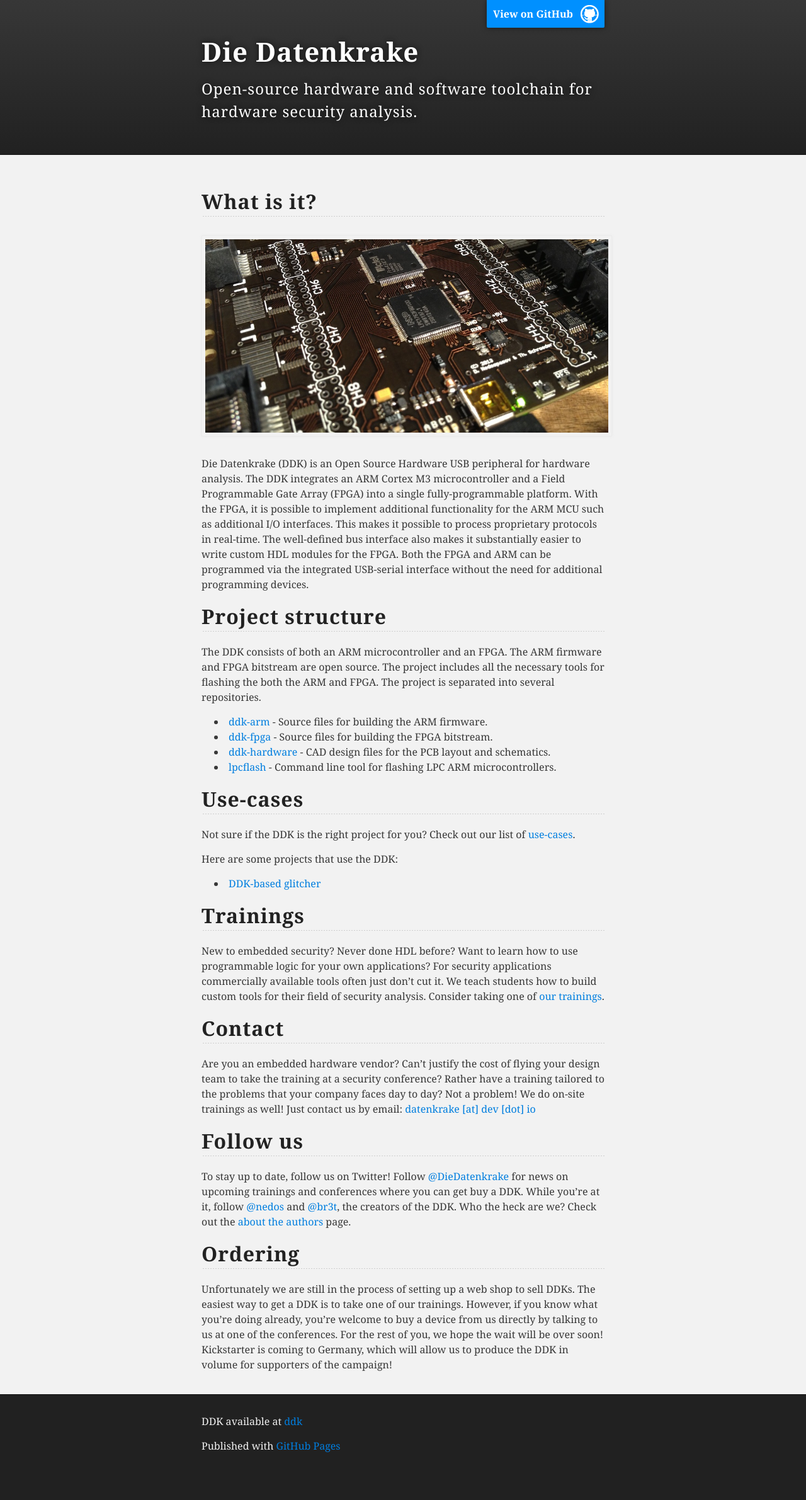
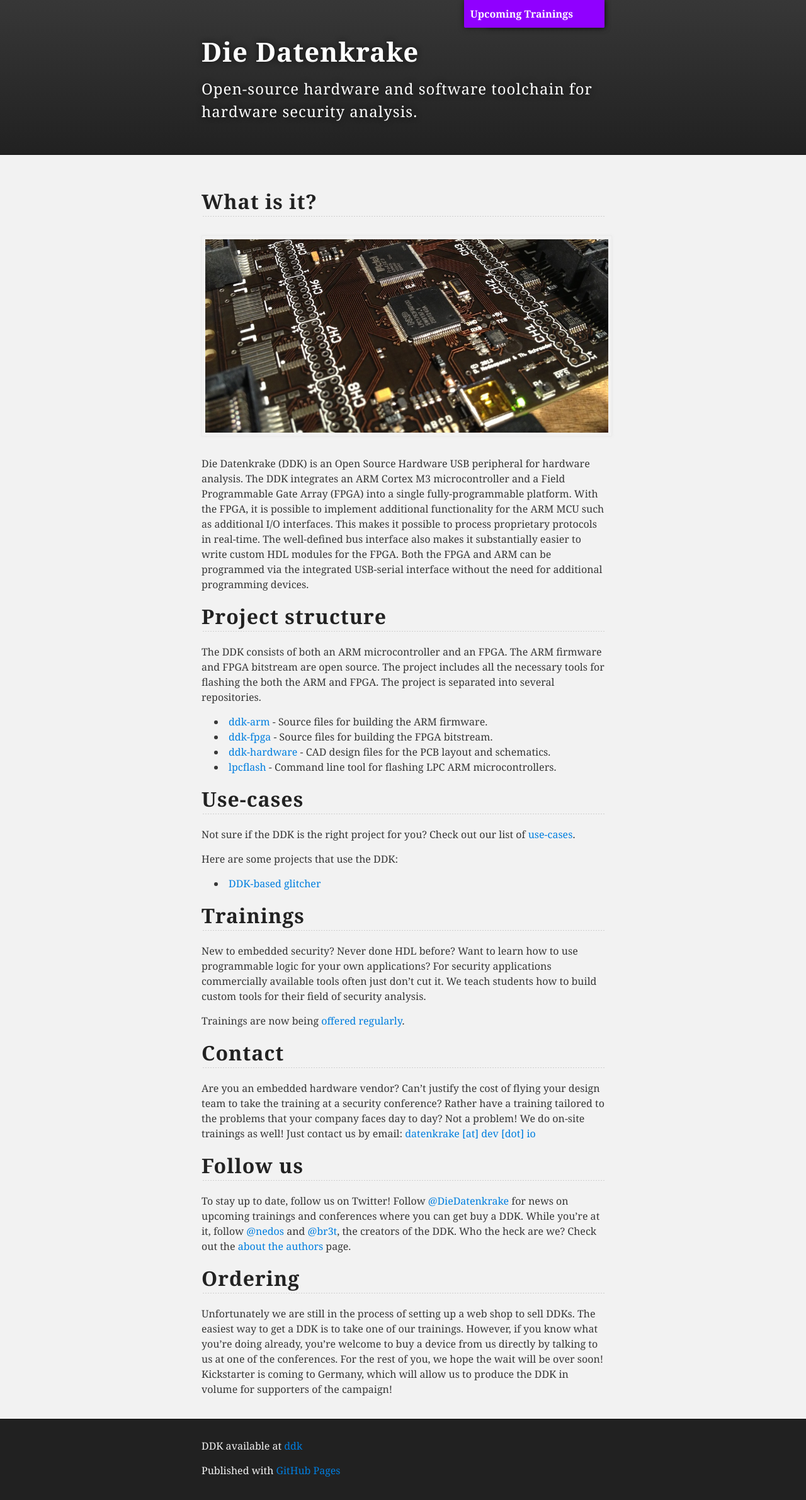
Before and after one commit to ddk/ddk.github.io, a Jekyll site: the page built from index.md, in a window 1280 px wide. Shown: the whole page at 63% size. Built offline with Jekyll 4.4.1, drawn with Linux system fonts in a browser that asks for light colours; before the commit the page ends 2343 px from its top, so only the background shows below that.

Commit message:
Update trainings links

```diff
--- a/_layouts/default.html
+++ b/_layouts/default.html
@@ -42,6 +42,7 @@
     <div id="header_wrap" class="outer">
         <header class="inner">
           <a id="forkme_banner" href="https://github.com/ddk/">View on GitHub</a>
+          <a id="trainings_banner" href="http://toothless.co/trainings/">Upcoming Trainings</a>
 
           <h1 id="project_title">Die Datenkrake</h1>
           <h2 id="project_tagline">Open-source hardware and software toolchain for hardware security analysis.</h2>
--- a/index.md
+++ b/index.md
@@ -42,7 +42,8 @@ Never done HDL before?
 Want to learn how to use programmable logic for your own applications?
 For security applications commercially available tools often just don't cut it.
 We teach students how to build custom tools for their field of security analysis.
-Consider taking one of [our trainings](trainings).
+
+Trainings are now being [offered regularly](https://toothless.co/trainings/).
 
 ## Contact
 
--- a/stylesheets/stylesheet.css
+++ b/stylesheets/stylesheet.css
@@ -290,6 +290,21 @@ Full-Width Styles
   border-bottom-right-radius: 2px;
 }
 
+#trainings_banner {
+  display: block;
+  position: absolute;
+  top:0;
+  right: 10px;
+  z-index: 10;
+  padding: 10px 50px 10px 10px;
+  color: #fff;
+  background: #9000ff no-repeat 95% 50%;
+  font-weight: 700;
+  box-shadow: 0 0 10px rgba(0,0,0,.5);
+  border-bottom-left-radius: 2px;
+  border-bottom-right-radius: 2px;
+}
+
 #header_wrap {
   background: #212121;
   background: -moz-linear-gradient(top, #373737, #212121);
```
Also changed, not shown: trainings/index.md (deleted, +0 -135 lines).
